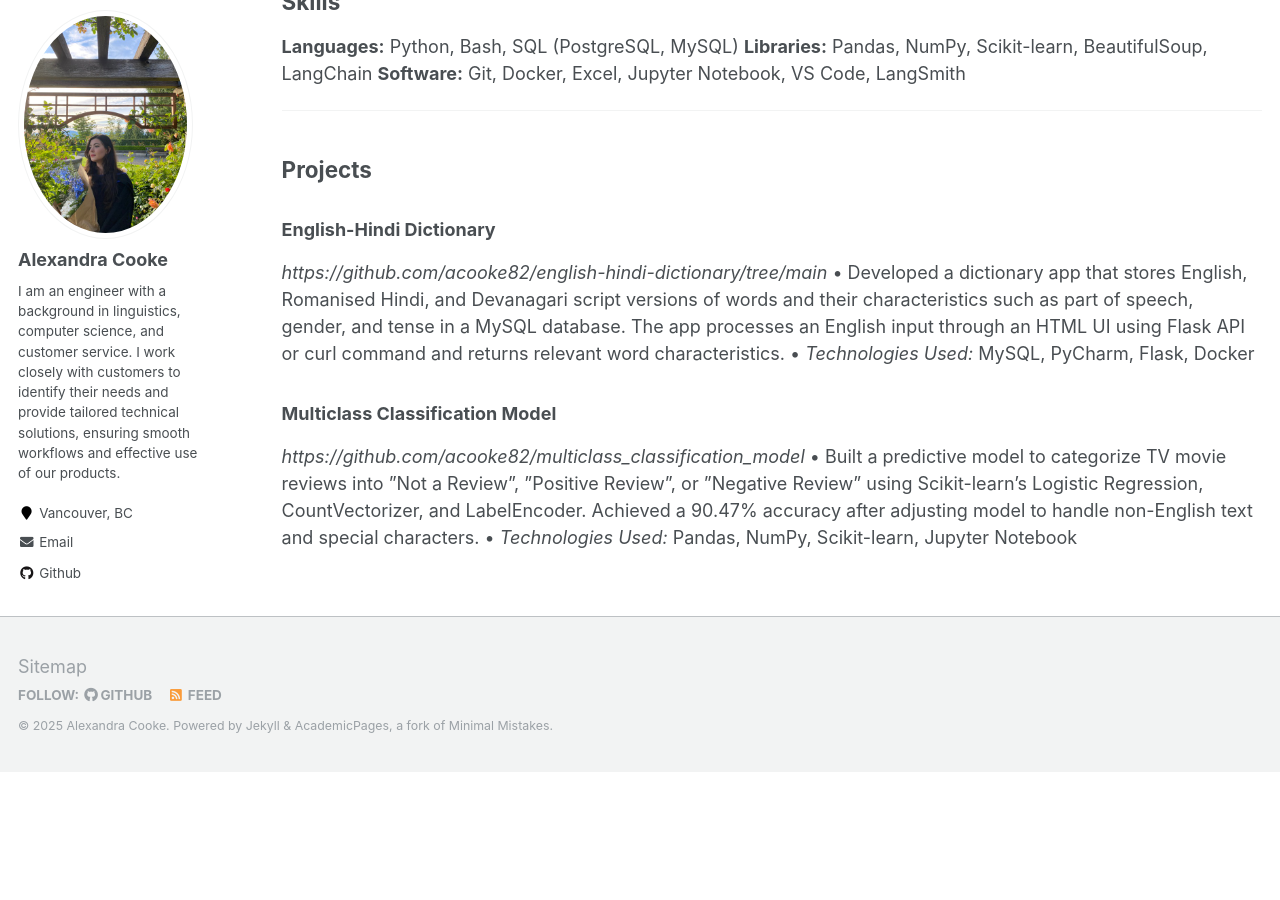
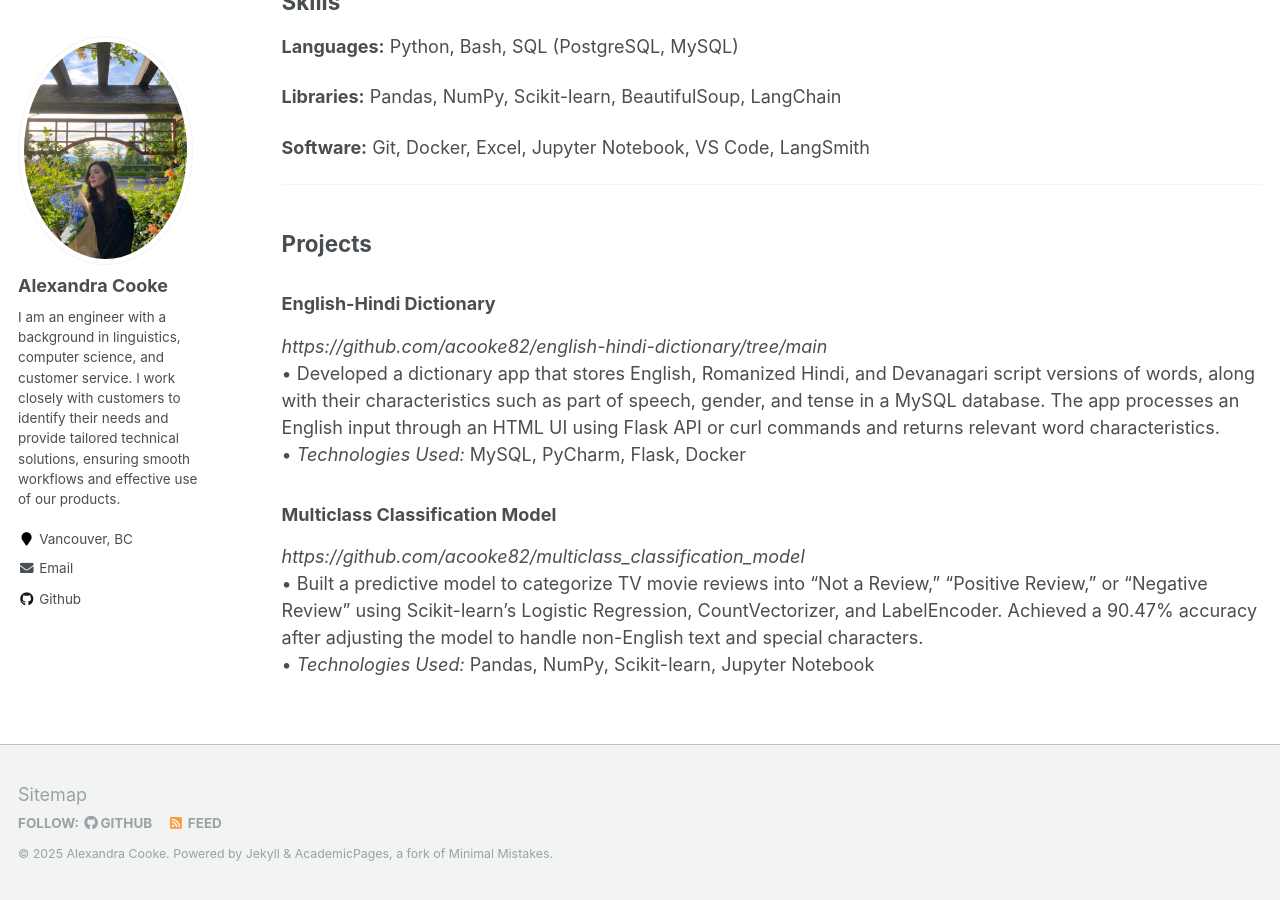
Before and after one commit to acooke82/acooke82.github.io, a Jekyll site: the page built from _pages/cv.md, in a window 1280 px wide and 900 px high, scrolled down 1870 px. Built offline with Jekyll 4.4.1, drawn with Linux system fonts in a browser that asks for light colours; before the commit the page ends 2642 px from its top, so only the background shows below that.

Commit message:
Update cv.md
fixed formatting

```diff
--- a/_pages/cv.md
+++ b/_pages/cv.md
@@ -62,8 +62,11 @@ redirect_from:
 
 ---
 ## Skills
+
 **Languages:** Python, Bash, SQL (PostgreSQL, MySQL)
+
 **Libraries:** Pandas, NumPy, Scikit-learn, BeautifulSoup, LangChain
+
 **Software:** Git, Docker, Excel, Jupyter Notebook, VS Code, LangSmith
 
 ---
@@ -71,14 +74,10 @@ redirect_from:
 
 ### **English-Hindi Dictionary**
 *https://github.com/acooke82/english-hindi-dictionary/tree/main*
-  • Developed a dictionary app that stores English, Romanised Hindi, and Devanagari script versions of words and
-    their characteristics such as part of speech, gender, and tense in a MySQL database. The app processes an English
-    input through an HTML UI using Flask API or curl command and returns relevant word characteristics.
+  • Developed a dictionary app that stores English, Romanized Hindi, and Devanagari script versions of words, along with their characteristics such as part of speech, gender, and tense in a MySQL database. The app processes an English input through an HTML UI using Flask API or curl commands and returns relevant word characteristics.
   • *Technologies Used:* MySQL, PyCharm, Flask, Docker
 
 ### **Multiclass Classification Model**
 *https://github.com/acooke82/multiclass_classification_model*
-  • Built a predictive model to categorize TV movie reviews into ”Not a Review”, ”Positive Review”, or ”Negative
-    Review” using Scikit-learn’s Logistic Regression, CountVectorizer, and LabelEncoder. Achieved a 90.47% accuracy
-    after adjusting model to handle non-English text and special characters.
+  • Built a predictive model to categorize TV movie reviews into “Not a Review,” “Positive Review,” or “Negative Review” using Scikit-learn’s Logistic Regression, CountVectorizer, and LabelEncoder. Achieved a 90.47% accuracy after adjusting the model to handle non-English text and special characters.
   • *Technologies Used:* Pandas, NumPy, Scikit-learn, Jupyter Notebook
```
